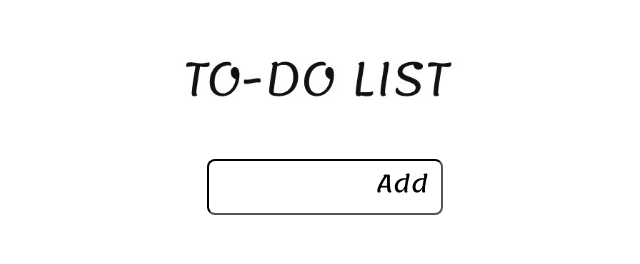
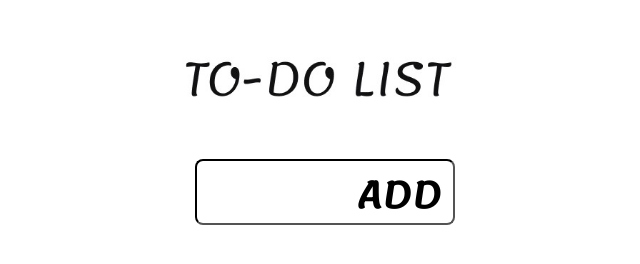
Before and after one commit to birukshegute/ALX_maze_project, a plain HTML site: page index.html in a window 1280 px wide. Shown: the whole page, without its empty margins (319-959 px from the left). Drawn offline with Linux system fonts and the light colour scheme.

Commit message:
very close to complete. Now click and hover

```diff
--- a/index.html
+++ b/index.html
@@ -13,7 +13,7 @@
         <br>
         <div class = "wrapper">
         <input type="text" id="Box" name="Box">
-        <button type="submit" id="Add">Add</button>
+        <button type="submit" id="Add"><b>ADD</b></button>
         </div>
     </div>
 </body>
--- a/styles/main.css
+++ b/styles/main.css
@@ -11,15 +11,15 @@ img {
 .wrapper {
     display:inline-block;
     position: relative;
-    width: 18%;
+    width: 20%;
     max-width: 100%;
 }
 .wrapper input {
     max-width: 100%;
     width:100%;
+    height: 60px;
     left: 0;
     position: absolute;
-    height: 50px;
     border-radius: 8px;
     border-width: 2px;
     border-color: black;
@@ -29,7 +29,7 @@ img {
 .wrapper #Add {
     position: absolute;
     border-width: 0px;
-    font-size: 24px;
+    font-size: 36px;
     font-family: Lemonada;
     background: rgba(0, 0, 0, 0);
     height: 80%;
```
